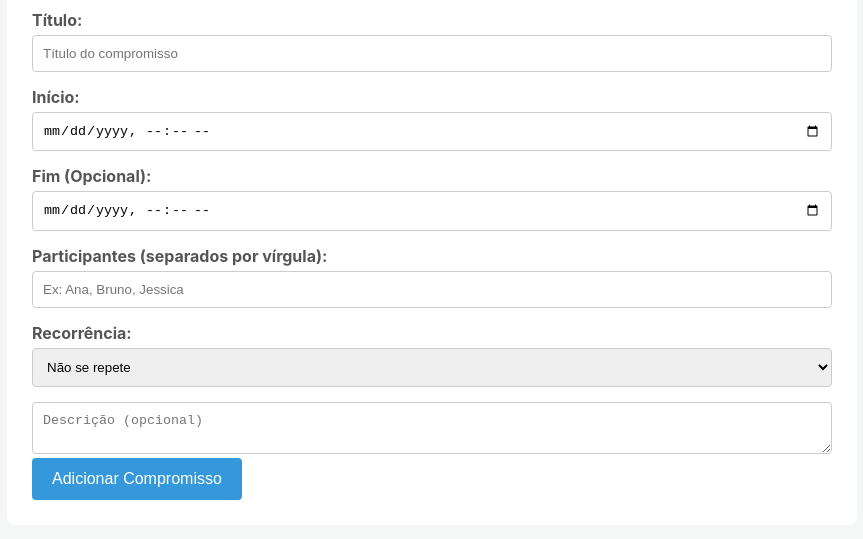
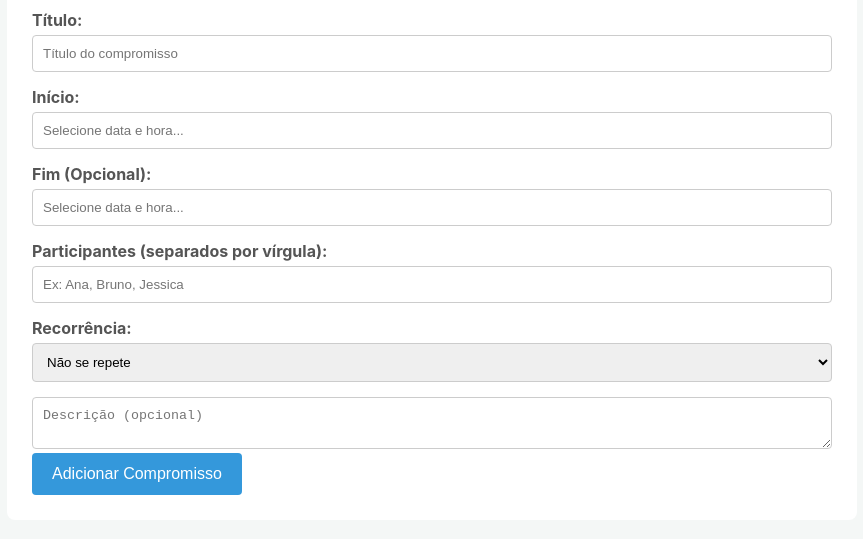
Before and after one commit to glauberufrj/agendaPessoal, a website: page index.html in a window 1280 px wide. Shown: the part 107-646 px from the top of the page, without its empty margins (208-1071 px from the left). Drawn offline with nearby package versions, Linux system fonts and the light colour scheme.

Commit message:
+ adicionando flatpickr para data

```diff
--- a/index.html
+++ b/index.html
@@ -5,6 +5,10 @@
     <meta name="viewport" content="width=device-width, initial-scale=1.0">
     <title>Adicionar Compromisso</title>
     <link rel="stylesheet" href="style.css">
+
+    <link rel="stylesheet" href="https://cdn.jsdelivr.net/npm/flatpickr/dist/flatpickr.min.css">
+    <script src="https://cdn.jsdelivr.net/npm/flatpickr"></script>
+    <script src="https://npmcdn.com/flatpickr/dist/l10n/pt.js"></script>
 </head>
 <body>
 
@@ -23,13 +27,11 @@
 
                 <div class="input-group">
                     <label for="dataInicio">Início:</label>
-                    <input type="datetime-local" id="dataInicio" required>
-                </div>
+                    <input type="text" id="dataInicio" placeholder="Selecione data e hora..." required readonly>                </div>
 
                 <div class="input-group">
                     <label for="dataFim">Fim (Opcional):</label>
-                    <input type="datetime-local" id="dataFim">
-                </div>
+                    <input type="text" id="dataFim" placeholder="Selecione data e hora..." readonly>                </div>
 
                 <div class="input-group">
                     <label for="participantes">Participantes (separados por vírgula):</label>
--- a/script.js
+++ b/script.js
@@ -14,6 +14,25 @@ document.addEventListener('DOMContentLoaded', () => {
     const modal = document.getElementById('modal-edicao');
     const formEdicao = document.getElementById('form-edicao');
     const fecharModal = document.getElementsByClassName('fechar-modal')[0];
+
+    const configCalendario = {
+        enableTime: true,        // Permite a seleção de hora
+        dateFormat: "Y-m-d H:i", // Formato que o banco de dados entende
+        time_24hr: true,         // Formato 24h
+        locale: "pt"             // Usa a tradução para português que importamos
+    };
+
+    // Aplica a configuração aos campos de data no formulário de ADIÇÃO
+    if (formCompromisso) {
+        flatpickr("#dataInicio", configCalendario);
+        flatpickr("#dataFim", configCalendario);
+    }
+    // Aplica a configuração aos campos de data no formulário de EDIÇÃO (modal)
+    if (modal) {
+        flatpickr("#edit-dataInicio", configCalendario);
+        flatpickr("#edit-dataFim", configCalendario);
+    }
+    // --- FIM DO BLOCO A SER ADICIONADO ---
 
     const init = async () => {
         // Na página de cadastro, não precisamos mais buscar todos os compromissos
```
Also changed, not shown: visualizacao.html (+4 -0 lines).
